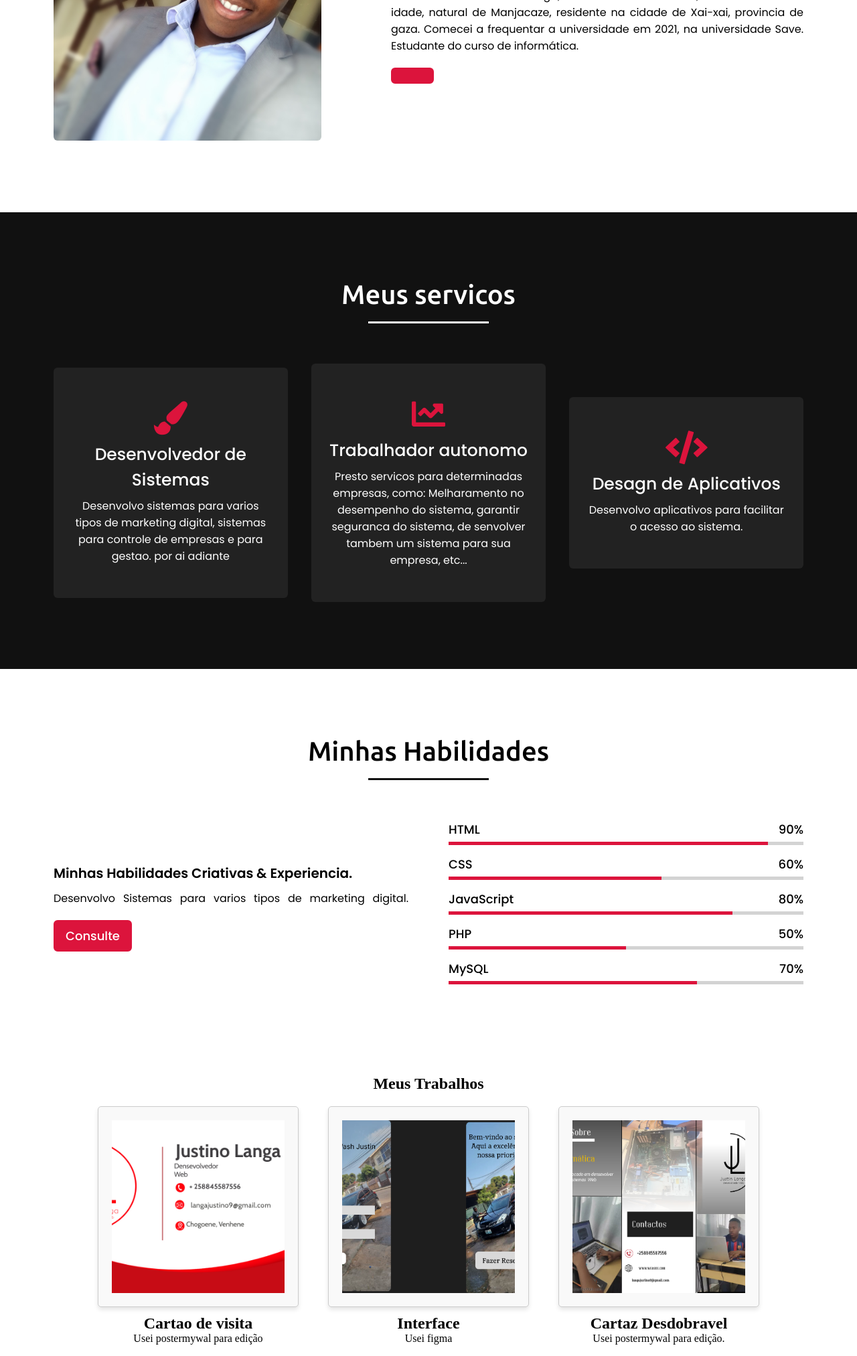
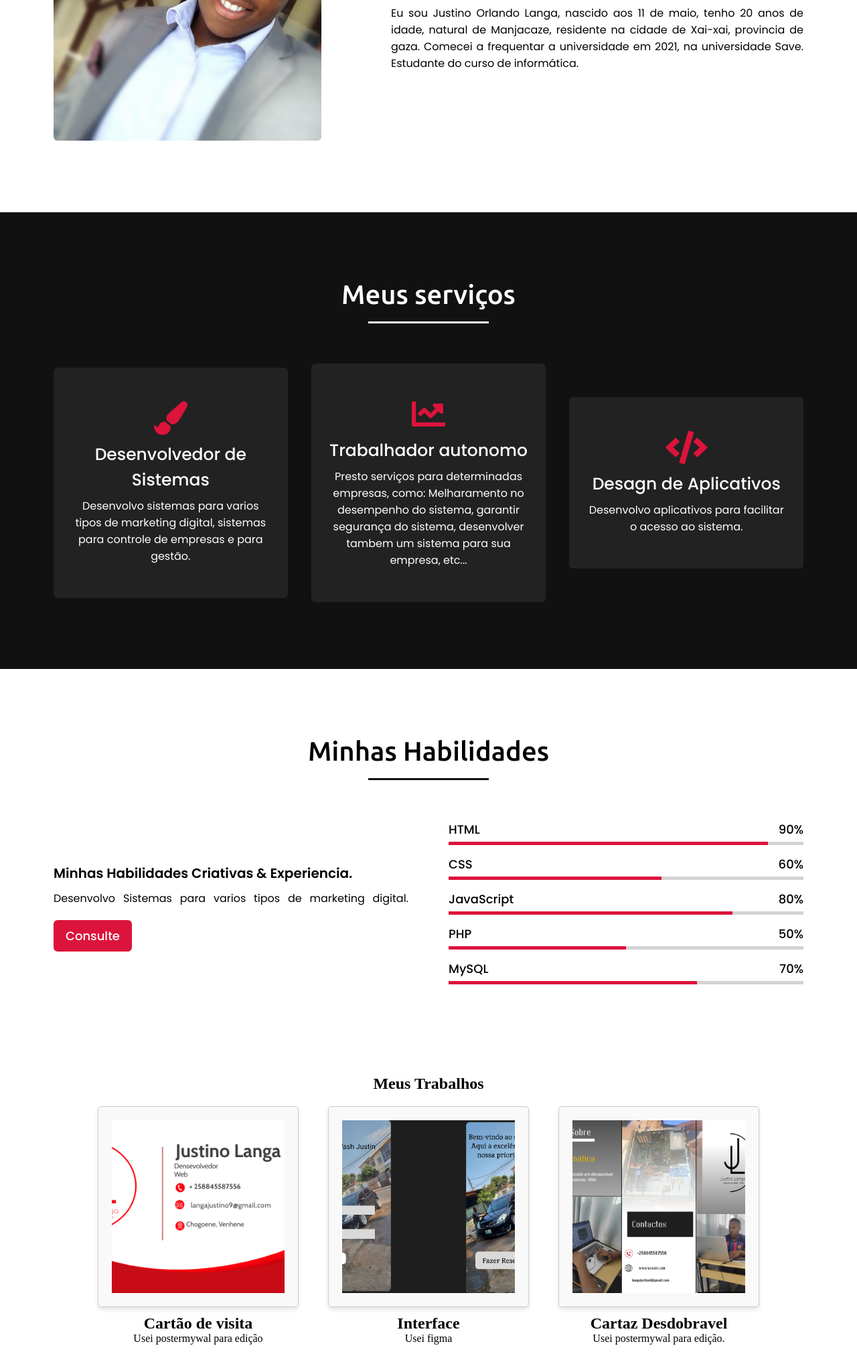
Before and after one commit to Justinolanga/webfilio-main-main, a plain HTML site: page index.html in a window 1280 px wide. Shown: the part 1216-3241 px from the top of the page at 67% size. Drawn offline with nearby package versions, Linux system fonts and the light colour scheme.

Commit message:
Update index.html

```diff
--- a/index.html
+++ b/index.html
@@ -57,7 +57,7 @@
                 <div class="column right">
                     <div class="text">Eu sou Mocambicano <span class="typing-2"></span></div>
             <p>Eu sou Justino Orlando Langa, nascido aos 11 de maio, tenho 20 anos de idade, natural de Manjacaze, residente na cidade de Xai-xai, provincia de gaza. Comecei a frequentar a universidade em 2021, na universidade Save. Estudante do curso de informática.</p>
-                    <a href="#"></a>
+
                 </div>
             </div>
         </div>
@@ -66,20 +66,20 @@
     <!-- services section start -->
     <section class="services" id="services">
         <div class="max-width">
-            <h2 class="title">Meus servicos</h2>
+            <h2 class="title">Meus serviços</h2>
             <div class="serv-content">
                 <div class="card">
                     <div class="box">
                         <i class="fas fa-paint-brush"></i>
                         <div class="text">Desenvolvedor de Sistemas</div>
-                        <p>Desenvolvo sistemas para varios tipos de marketing digital, sistemas para controle de empresas e para gestao. por ai adiante</p>
+                        <p>Desenvolvo sistemas para varios tipos de marketing digital, sistemas para controle de empresas e para gestão.</p>
                     </div>
                 </div>
                 <div class="card">
                     <div class="box">
                         <i class="fas fa-chart-line"></i>
                         <div class="text">Trabalhador autonomo</div>
-                        <p>Presto servicos para determinadas empresas, como: Melharamento no desempenho do sistema, garantir seguranca do sistema, de senvolver tambem um sistema para  sua empresa, etc... </p>
+                        <p>Presto serviços para determinadas empresas, como: Melharamento no desempenho do sistema, garantir segurança do sistema, desenvolver tambem um sistema para  sua empresa, etc... </p>
                     </div>
                 </div>
                 <div class="card">
@@ -156,7 +156,7 @@
         <div class="work">
 
             <img src="images/Cartao de visita.jpg" alt="Trabalho 2"><br><br>
-            <h2>Cartao de visita</h2>
+            <h2>Cartão de visita</h2>
             <p>Usei postermywal para edição</p>
 
         </div>
@@ -209,7 +209,7 @@
           </div>
         <div class="work">
             <img src="images/Repair Services - Feito com PosterMyWall (1).jpg" alt="Trabalho 1"><br><br>
-            <h2>Infografico</h2>
+            <h2>Infográfico</h2>
             <p>Usei postermywall para edição.</p>
         </div>
 
@@ -233,7 +233,7 @@
             <div class="contact-content">
                 <div class="column left">
                     <div class="text">Entrar em Contato</div>
-                    <p>Aqui estao os meus dados para poder entrar em contacto
+                    <p>Aqui estão os meus dados para poder entrar em contacto
                     <div class="icons">
                         <div class="row">
                             <i class="fas fa-user"></i>
@@ -245,7 +245,7 @@
                         <div class="row">
                             <i class="fas fa-map-marker-alt"></i>
                             <div class="info">
-                                <div class="head">Endereco</div>
+                                <div class="head">Endereço</div>
                                 <div class="sub-title">Xai-xai, Provincia de Gaza</div>
                             </div>
                         </div>
```
